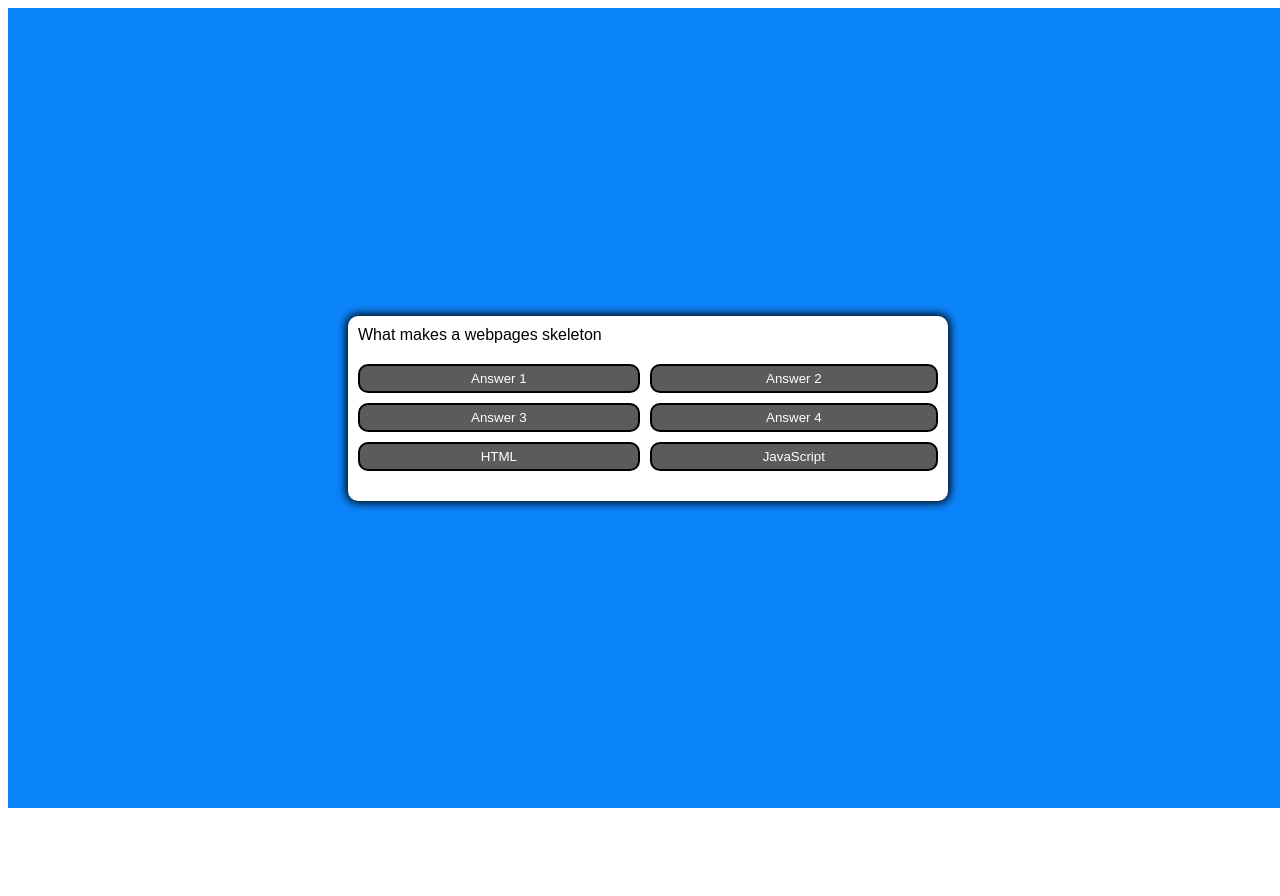
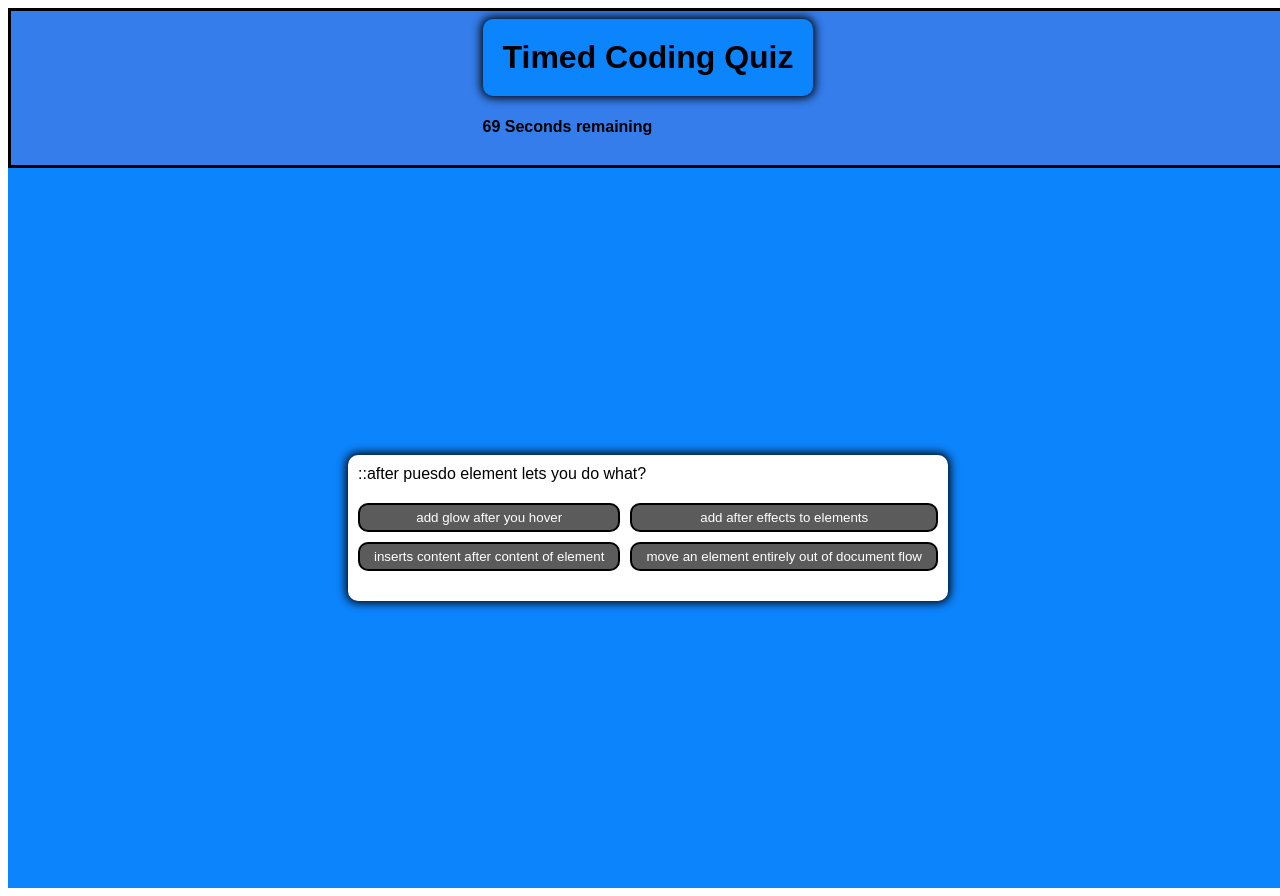
Before and after one commit to JustinJnkns/timed-quiz, a plain HTML site: page index.html in a window 1280 px wide. Both pictures are taken after a click on the button "Start!". Before the commit the page ends 816 px from the top, so only its background shows below. Drawn offline with Linux system fonts and the light colour scheme.

Commit message:
added JS to cycle through questions and css for header

```diff
--- a/assets/css/style.css
+++ b/assets/css/style.css
@@ -6,12 +6,43 @@
     --default:rgb(12, 132, 252);
 
 }
+.body{
+    background-color: var(--default);
+}
+/*header*/
+header{
+    padding: 0;
+    margin: 0;
+    display: flex;
+    width:100vw;
+    height: 20vh;
+    border: solid black;
+    justify-content: center;
+    align-items: center;
+    background-color:rgb(52, 125, 235)
+}
+.countdown{
+
+   display: flex;
+   justify-content: center;
+   align-items: center;
+
+}
+
+.timer-text{
+    padding: 20px;
+    margin: 0;
+    border-radius:10px;
+    background: var(--default);
+    box-shadow:0 0 10px 2px;
+}
+/*main*/
 main{
     padding:0;
     margin: 0;
     display: flex;
     width: 100vw;
-    height: 100vh;
+    height: 90vh;
     justify-content: center;
     align-items: center;
     background-color: var(--default);
--- a/assets/js/script.js
+++ b/assets/js/script.js
@@ -1,87 +1,133 @@
-const startBtn = document.getElementById('start');
-const nextButton = document.getElementById("next");
-const questionContainerElement = document.getElementById('question-container')
-const questionElement = document.getElementById('question')
-const answerButtonsElement =  document.getElementById('answer-buttons')
+const startBtn = document.getElementById("start");
+const nextBtn = document.getElementById("next");
+const questionContainerElement = document.getElementById("question-container");
+const questionElement = document.getElementById("question");
+const answerButtonsElement = document.getElementById("answer-buttons");
 
-let shuffledQuestions, currentQuestionIndex
-
-startBtn.addEventListener('click', startGame)
-
-
-
+let shuffledQuestions, currentQuestionIndex;
+//navigation buttons
+startBtn.addEventListener("click", startGame);
+nextBtn.addEventListener("click", () => {
+  currentQuestionIndex++;
+  setNextQuestion();
+});
+//starts games
 function startGame() {
-    startBtn.classList.add('hide')
-    shuffledQuestions = questions.sort(() => Math.random() - .5)
-    questionContainerElement.classList.remove('hide')
-    currentQuestionIndex = 0
-
-    setNextQuestion()
+  startBtn.classList.add("hide");
+  shuffledQuestions = questions.sort(() => Math.random() - 0.5);
+  currentQuestionIndex = 0;
+  questionContainerElement.classList.remove("hide");
+  setNextQuestion();
 }
 
-function setNextQuestion(){
-    showQuestion(shuffledQuestions[currentQuestionIndex])
+function setNextQuestion() {
+  resetState();
+  showQuestion(shuffledQuestions[currentQuestionIndex]);
 }
 
-function showQuestion(question){
-    questionElement.innerText = question.question
+function showQuestion(question) {
+  questionElement.innerText = question.question;
   question.answers.forEach((answer) => {
-        const button = document.createElement('button');
+    const button = document.createElement("button");
     button.innerText = answer.text;
-        button.classList.add('btn');
+    button.classList.add("btn");
     if (answer.correct) {
       button.dataset.correct = answer.correct;
     }
-        button.addEventListener('click', selectAnswer);
+    button.addEventListener("click", selectAnswer);
     answerButtonsElement.appendChild(button);
   });
 }
-
-
-
-function selectAnswer(){
-
+//how user selects question
+function selectAnswer(e) {
+  const selectedButton = e.target;
+  const correct = selectedButton.dataset.correct;
+  setStatusClass(document.body, correct);
+  Array.from(answerButtonsElement.children).forEach((button) => {
+    setStatusClass(button, button.dataset.correct);
+  });
+  if (shuffledQuestions.length > currentQuestionIndex + 1) {
+    nextBtn.classList.remove("hide");
+  } else {
+    startBtn.innerText = "Restart";
+    startBtn.classList.remove("hide");
+  }
 }
 
+function setStatusClass(element, correct) {
+  clearStatusClass(element);
+  if (correct) {
+    element.classList.add("correct");
+  } else {
+    element.classList.add("wrong");
+  }
+}
 
+function clearStatusClass(element) {
+  element.classList.remove("correct");
+  element.classList.remove("wrong");
+}
 
-
-
-
-
-
-
-
-
+function resetState() {
+    clearStatusClass(document.body);
+    nextBtn.classList.add("hide");
+    while (answerButtonsElement.firstChild) {
+      answerButtonsElement.removeChild(answerButtonsElement.firstChild);
+    }
+  }
+   //Questions
 const questions = [
     {
         question: 'What makes a webpages skeleton',
         answers: [
             { text: 'HTML', correct: true },
-            { text: 'JavaScript', correct: false }
+            { text: 'JavaScript', correct: false },
+            { text: 'CSS', correct: false},
+            { text: 'Ruby', correct: false}
+        ]
+    },
+    {
+        question: 'Has this project made me bang my head against a wall?',
+        answers:[
+            {text: 'yes', correct:true},
+            {text: 'absolutely', correct:true},
+            {text: 'Of Course', correct:true},
+            {text: 'Nah, coding is easy!', correct: false}
+        ],
+    },
+     {
+         question: 'Use the .classList.add to...?',
+         answers:[
+             {text: 'remove a class from an element',correct:false},
+             {text: 'insert text into element',correct:false},
+             {text: 'initialize a function', correct:false},
+             {text: 'Add a class to an element',correct:true}
+
+         ]
+        },
+        {
+            question: 'CSS stands for?',
+            answers:[
+                {text: 'Cool Style Sheets', correct:false},
+                {text: 'Creepy Syle Sheets', correct:false},
+                {text: 'Cascading Style Sheets', correct:true},
+                {text: 'Cascading Super Sayans', correct:false},
+                ]
+           },
+           {
+           question: '::after puesdo element lets you do what?',
+           answers:[
+               {text: 'add glow after you hover', correct:false},
+               {text: 'add after effects to elements', correct:false},
+               {text: 'inserts content after content of element', correct:true},
+               {text: 'move an element entirely out of document flow', correct:false},
                ]
           }
 ];
 
-
-
-
-
-
-
-
-
-
-
-
-
-
-
-
-
 //coutdown timer
 function countdown() {
-    var timeLeft = 5;
+
 
    var timeInterval = setInterval(function() {
         if (timeLeft >=1) {
@@ -101,8 +147,8 @@ function countdown() {
 
 
 var score = timeLeft;
-var timeLeft = 5;
+var timeLeft = 70;
 
 //start button
-//startBtn.onclick = countdown;
+startBtn.onclick = countdown;
 var timerEl = document.getElementById('countdown');
--- a/index.html
+++ b/index.html
@@ -8,13 +8,12 @@
 </head>
 
 <body>
-  <!--  <header>
+   <header>
         <div class="head-container">
             <h1 class="timer-text">Timed Coding Quiz</h1>
             <h4 id="countdown"></h4>
         </div>
     </header>
--->
     <main>
 
    <div class ="container">
```
Lines whose indentation alone changed are shown as unchanged.
